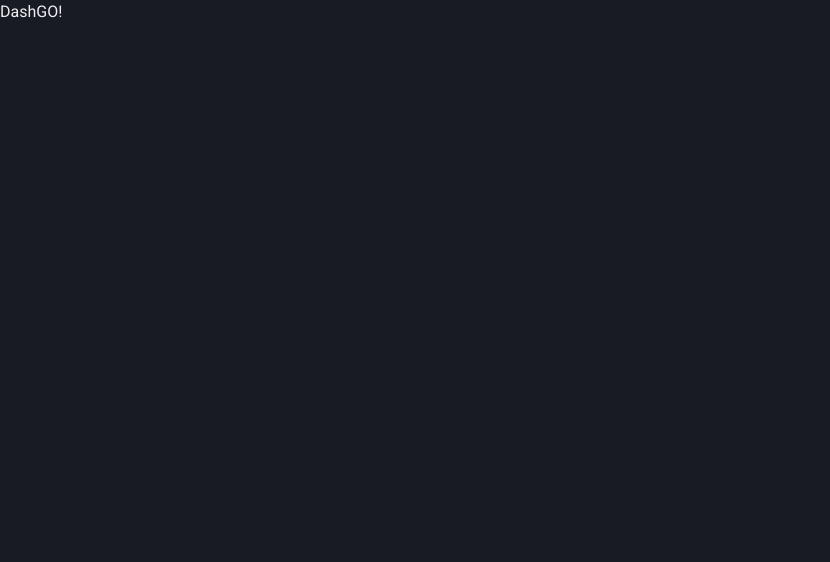
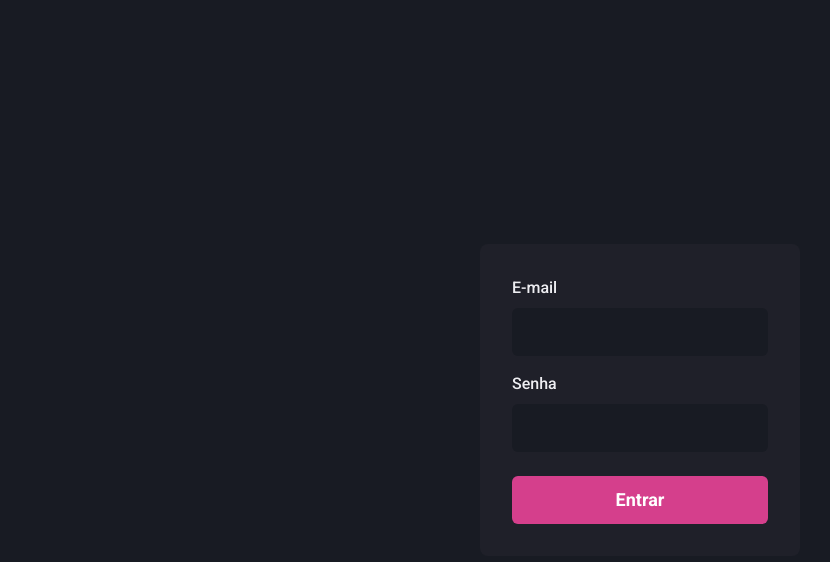
Before and after one commit to yuri-andrade97/dashgo, a Next.js app: page / in a window 1280 px wide. Shown: the top 562 px of the page, without its empty margins (0-830 px from the left). Built offline with nearby package versions, Linux system fonts and the light colour scheme.

Commit message:
tela sign in, feita

```diff
--- a/src/pages/index.tsx
+++ b/src/pages/index.tsx
@@ -1,6 +1,68 @@
+import { Flex, Input, Button, Stack, FormLabel, FormControl } from "@chakra-ui/react"
+
 
 export default function Home() {
   return (
-    <h1>DashGO!</h1>
+    <Flex
+      width="100vw"
+      height="100vh"
+      alignItems="center"
+      justifyContent="center"
+    >
+      <Flex
+        as="form"
+        width="100%"
+        maxWidth={320}
+        bg="gray.800"
+        p="8"
+        borderRadius={8}
+        flexDir="column"
+      >
+        <Stack spacing="4">
+          <FormControl>
+            <FormLabel htmlFor="email">E-mail</FormLabel>
+
+            <Input
+              name="email"
+              type="email"
+              id="email"
+              focusBorderColor="pink.500"
+              bgColor="gray.900"
+              variant="filled"
+              _hover={{
+                bgColor: 'gray.900'
+              }}
+              size="lg"
+            />
+          </FormControl>
+
+
+          <FormControl>
+            <FormLabel htmlFor="password">Senha</FormLabel>
+            <Input
+              name="password"
+              type="password"
+              id="password"
+              focusBorderColor="pink.500"
+              bgColor="gray.900"
+              variant="filled"
+              _hover={{
+                bgColor: 'gray.900'
+              }}
+              size="lg"
+            />
+          </FormControl>
+
+        </Stack>
+        <Button
+          type="submit"
+          mt="6"
+          colorScheme="pink"
+          size="lg"
+        >
+          Entrar
+        </Button>
+      </Flex>
+    </Flex>
   )
 }
```
